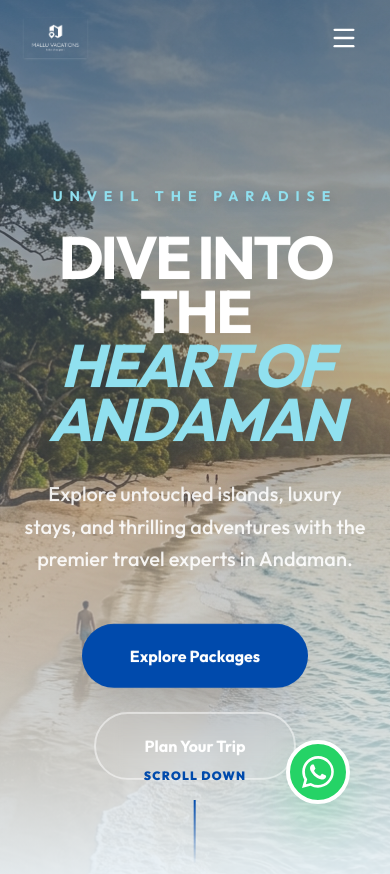
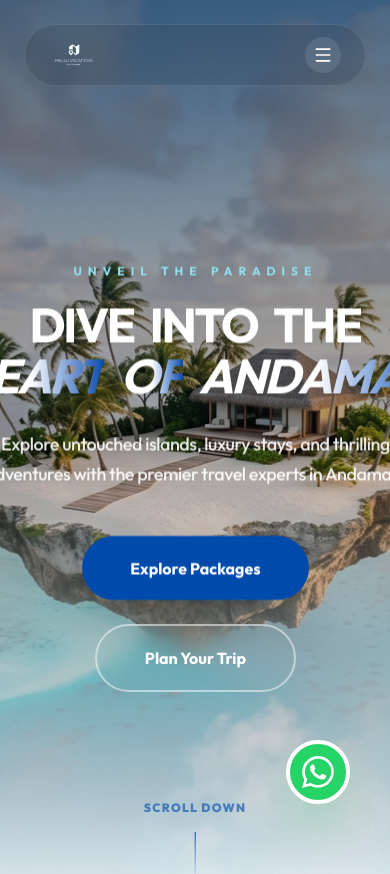
Before and after one commit to shaheedulaslam/mallu-vacations, a Next.js app: page / in a window 390 px wide. Shown: the top 874 px of the page. Built offline with nearby package versions, Linux system fonts and the light colour scheme.

Commit message:
some updates

```diff
--- a/src/app/layout.tsx
+++ b/src/app/layout.tsx
@@ -29,7 +29,7 @@ export default function RootLayout({
   children: React.ReactNode;
 }>) {
   return (
-    <html lang="en" className="scroll-smooth">
+    <html lang="en" className="scroll-smooth" suppressHydrationWarning>
       <body className={`${outfit.variable} antialiased selection:bg-primary selection:text-white`}>
         <Preloader />
         <SmoothScroll>
--- a/src/components/layout/Navbar.tsx
+++ b/src/components/layout/Navbar.tsx
@@ -1,10 +1,10 @@
 "use client";
 
-import { useState, useEffect, useCallback, memo } from "react";
+import { useState, useEffect, useRef } from "react";
 import Link from "next/link";
 import Image from "next/image";
-import { motion, AnimatePresence } from "framer-motion";
-import { Menu, X } from "lucide-react";
+import { motion, AnimatePresence, useScroll, useTransform, useMotionValue, useSpring } from "framer-motion";
+import { Menu, X, ArrowRight } from "lucide-react";
 import { cn } from "@/lib/utils";
 
 const navLinks = [
@@ -15,126 +15,178 @@ const navLinks = [
   { name: "Contact", href: "#contact" },
 ];
 
-function Navbar() {
+export default function Navbar() {
   const [isScrolled, setIsScrolled] = useState(false);
+  const [isVisible, setIsVisible] = useState(true);
   const [isMobileMenuOpen, setIsMobileMenuOpen] = useState(false);
+  const [activeLink, setActiveLink] = useState("Home");
+  const lastScrollY = useRef(0);
 
-  // Optimized scroll listener with passive flag
+  // 🖱️ Scroll Logic: Hide on scroll down, show on scroll up
   useEffect(() => {
     const handleScroll = () => {
-      const scrolled = window.scrollY > 50;
-      if (scrolled !== isScrolled) {
-        setIsScrolled(scrolled);
+      const currentScrollY = window.scrollY;
+
+      // Background change logic
+      setIsScrolled(currentScrollY > 50);
+
+      // Hide/Show logic
+      if (currentScrollY > lastScrollY.current && currentScrollY > 100) {
+        setIsVisible(false);
+      } else {
+        setIsVisible(true);
       }
+      lastScrollY.current = currentScrollY;
     };
 
     window.addEventListener("scroll", handleScroll, { passive: true });
     return () => window.removeEventListener("scroll", handleScroll);
-  }, [isScrolled]);
-
-  const toggleMobileMenu = useCallback(() => {
-    setIsMobileMenuOpen(prev => !prev);
   }, []);
 
   return (
-    <header
+    <>
+      <motion.header
+        initial={{ y: -100, opacity: 0 }}
+        animate={{
+          y: isVisible ? 0 : -100,
+          opacity: 1,
+          scale: isScrolled ? 0.95 : 1
+        }}
+        transition={{ duration: 0.5, ease: [0.76, 0, 0.24, 1] }}
+        className="fixed top-6 left-0 w-full z-50 px-6 flex justify-center pointer-events-none"
+      >
+        <div
           className={cn(
-        "fixed top-0 left-0 w-full z-50 transition-all duration-500 px-6 py-4 translate-z-0",
+            "w-full max-w-5xl flex items-center justify-between px-6 py-3 rounded-full transition-all duration-500 pointer-events-auto",
             isScrolled
-          ? "bg-white/95 backdrop-blur-md border-b border-blue-100 py-3 shadow-xl"
-          : "bg-transparent"
+              ? "bg-white/80 backdrop-blur-xl border border-blue-100 shadow-[0_8px_32px_rgba(0,74,172,0.1)]"
+              : "bg-black/10 backdrop-blur-md border border-white/10"
           )}
         >
-      <nav className="max-w-7xl mx-auto flex items-center justify-between">
+          {/* 🏷️ LOGO */}
           <Link href="/" className="flex items-center gap-2">
             <Image
               src="/logo.png"
-            alt="Mallu Vacations Logo"
-            width={300}
-            height={150}
+              alt="Mallu Vacations"
+              width={160}
+              height={60}
               className={cn(
-              "h-10 md:h-12 w-auto object-contain transition-all duration-300",
-              !isScrolled && "brightness-0 invert shadow-sm"
+                "h-8 md:h-10 w-auto object-contain transition-all duration-500",
+                !isScrolled && "brightness-0 invert"
               )}
               priority
             />
           </Link>
 
-        {/* Desktop Nav */}
-        <div className="hidden md:flex items-center gap-8">
+          {/* 🗺️ CENTER NAVIGATION */}
+          <nav className="hidden md:flex items-center gap-2">
             {navLinks.map((link) => (
               <Link
                 key={link.name}
                 href={link.href}
+                onMouseEnter={() => setActiveLink(link.name)}
                 className={cn(
-                "transition-colors text-sm font-bold uppercase tracking-widest translate-z-0",
-                isScrolled ? "text-[#003366] hover:text-[#004aac]" : "text-white/90 hover:text-white"
+                  "relative px-5 py-2 text-xs font-black uppercase tracking-[0.2em] transition-all duration-300 rounded-full",
+                  isScrolled
+                    ? (activeLink === link.name ? "text-[#004aac]" : "text-[#003366]/60 hover:text-[#003366]")
+                    : (activeLink === link.name ? "text-white" : "text-white/50 hover:text-white")
                 )}
+              >
+                {activeLink === link.name && (
+                  <motion.div
+                    layoutId="nav-pill"
+                    className={cn(
+                      "absolute inset-0 z-10 rounded-full",
+                      isScrolled ? "bg-blue-50/50" : "bg-white/10"
+                    )}
+                    transition={{ type: "spring", stiffness: 380, damping: 30 }}
+                  />
+                )}
+                <span className="relative z-20">{link.name}</span>
+              </Link>
+            ))}
+          </nav>
+
+          {/* 🚀 CTA BUTTON */}
+          <div className="flex items-center gap-4">
+            <a
+              href="https://wa.me/919876543210"
+              target="_blank"
+              rel="noopener noreferrer"
+              className={cn(
+                "hidden md:flex items-center gap-2 pl-6 pr-4 py-2 rounded-full font-bold text-xs uppercase tracking-widest transition-all group overflow-hidden relative",
+                isScrolled
+                  ? "bg-[#004aac] text-white shadow-lg shadow-blue-500/20"
+                  : "bg-white text-[#004aac] shadow-xl shadow-white/10"
+              )}
+            >
+              <span className="relative z-10">Plan Trip</span>
+              <div className="w-8 h-8 rounded-full bg-white/20 flex items-center justify-center group-hover:translate-x-1 transition-transform">
+                <ArrowRight size={14} />
+              </div>
+            </a>
+
+            {/* Mobile Menu Toggle */}
+            <button
+              onClick={() => setIsMobileMenuOpen(true)}
+              className={cn(
+                "md:hidden p-2 rounded-full transition-colors",
+                isScrolled ? "bg-blue-50 text-[#003366]" : "bg-white/10 text-white"
+              )}
+            >
+              <Menu size={20} />
+            </button>
+          </div>
+        </div>
+      </motion.header>
+
+      {/* 📱 MOBILE OVERLAY MENU */}
+      <AnimatePresence>
+        {isMobileMenuOpen && (
+          <motion.div
+            initial={{ opacity: 0, backdropFilter: "blur(0px)" }}
+            animate={{ opacity: 1, backdropFilter: "blur(20px)" }}
+            exit={{ opacity: 0, backdropFilter: "blur(0px)" }}
+            className="fixed inset-0 z-[100] bg-[#001d3d]/90 flex flex-col items-center justify-center p-8"
+          >
+            <button
+              onClick={() => setIsMobileMenuOpen(false)}
+              className="absolute top-10 right-10 p-4 rounded-full bg-white/10 text-white"
+            >
+              <X size={32} />
+            </button>
+
+            <div className="flex flex-col gap-8 text-center">
+              {navLinks.map((link, idx) => (
+                <motion.div
+                  key={link.name}
+                  initial={{ opacity: 0, y: 20 }}
+                  animate={{ opacity: 1, y: 0 }}
+                  transition={{ delay: idx * 0.1 }}
+                >
+                  <Link
+                    href={link.href}
+                    onClick={() => setIsMobileMenuOpen(false)}
+                    className="text-white text-4xl font-bold tracking-tighter hover:text-tropical transition-colors"
                   >
                     {link.name}
                   </Link>
+                </motion.div>
               ))}
-          <a
-            href="https://wa.me/919876543210?text=Hi, I'm interested in booking a trip with Mallu Vacations!"
-            target="_blank"
-            rel="noopener noreferrer"
-            className={cn(
-              "px-6 py-2 rounded-full font-bold transition-all shadow-lg text-center",
-              isScrolled
-                ? "bg-[#004aac] text-white hover:bg-[#003366] shadow-blue-500/20"
-                : "bg-white text-[#004aac] hover:bg-blue-50 shadow-white/10"
-            )}
+
+              <motion.a
+                initial={{ opacity: 0, scale: 0.9 }}
+                animate={{ opacity: 1, scale: 1 }}
+                transition={{ delay: 0.6 }}
+                href="https://wa.me/919876543210"
+                className="mt-12 bg-white text-[#004aac] px-12 py-6 rounded-2xl font-black uppercase tracking-widest text-lg shadow-2xl"
               >
-            Book Now
-          </a>
-        </div>
-
-        {/* Mobile Toggle */}
-        <button
-          className={cn(
-            "md:hidden p-2 transition-colors",
-            isScrolled ? "text-[#003366]" : "text-white"
-          )}
-          onClick={toggleMobileMenu}
-        >
-          {isMobileMenuOpen ? <X size={28} /> : <Menu size={28} />}
-        </button>
-      </nav>
-
-      {/* Mobile Menu */}
-      <AnimatePresence>
-        {isMobileMenuOpen && (
-          <motion.div
-            initial={{ opacity: 0, y: -20 }}
-            animate={{ opacity: 1, y: 0 }}
-            exit={{ opacity: 0, y: -20 }}
-            className="absolute top-full left-0 w-full bg-[#f0f9ff] backdrop-blur-xl border-b border-blue-100 p-6 md:hidden shadow-2xl"
-          >
-            <div className="flex flex-col gap-6">
-              {navLinks.map((link) => (
-                <Link
-                  key={link.name}
-                  href={link.href}
-                  className="text-[#003366] text-lg font-black uppercase tracking-widest"
-                  onClick={() => setIsMobileMenuOpen(false)}
-                >
-                  {link.name}
-                </Link>
-              ))}
-              <a
-                href="https://wa.me/919876543210?text=Hi, I'm interested in booking a trip with Mallu Vacations!"
-                target="_blank"
-                rel="noopener noreferrer"
-                className="bg-[#004aac] text-white px-6 py-4 rounded-xl font-bold w-full shadow-xl shadow-blue-500/20 text-center"
-              >
-                Book Now
-              </a>
+                Book Your Island Trip
+              </motion.a>
             </div>
           </motion.div>
         )}
       </AnimatePresence>
-    </header>
+    </>
   );
 }
-
-export default memo(Navbar);
--- a/src/components/sections/Hero.tsx
+++ b/src/components/sections/Hero.tsx
@@ -6,10 +6,11 @@ import { motion, AnimatePresence } from "framer-motion";
 import gsap from "gsap";
 
 const bgImages = [
+  "/images/hero1-jpg.webp",
+  "/images/about_us.png",
+  "/images/neil_island.png",
   "/images/hero.png",
   "/images/havelock.png",
-  "/images/neil_island.png",
-  "/images/about_us.png",
 ];
 
 export default function Hero() {
@@ -22,19 +23,47 @@ export default function Hero() {
     }, 4500);
 
     const ctx = gsap.context(() => {
-      gsap.from(".hero-text", {
-        y: 60,
+      const tl = gsap.timeline({ defaults: { ease: "power4.out" } });
+
+      // 1. Tagline Reveal
+      tl.from(".hero-tagline", {
+        y: 20,
         opacity: 0,
-        duration: 1.2,
-        stagger: 0.15,
-        ease: "power3.out",
-        clearProps: "all",
+        duration: 1,
+        delay: 0.5
       });
 
-      // Floating animation for content
+      // 2. Line 1: "DIVE INTO THE"
+      tl.from(".line-1-word", {
+        y: 100,
+        opacity: 0,
+        filter: "blur(10px)",
+        duration: 1.2,
+        stagger: 0.1,
+      }, "-=0.8");
+
+      // 3. Line 2: "HEART OF ANDAMAN"
+      tl.from(".line-2-word", {
+        y: 100,
+        opacity: 0,
+        scale: 0.8,
+        filter: "blur(15px)",
+        duration: 1.5,
+        stagger: 0.15,
+      }, "-=1");
+
+      // 4. Subtext & Buttons
+      tl.from(".hero-fade-up", {
+        y: 30,
+        opacity: 0,
+        duration: 1,
+        stagger: 0.1
+      }, "-=0.8");
+
+      // Floating animation for overall content
       gsap.to(".hero-float", {
-        y: 20,
-        duration: 2,
+        y: 15,
+        duration: 2.5,
         repeat: -1,
         yoyo: true,
         ease: "sine.inOut"
@@ -54,13 +83,13 @@ export default function Hero() {
     >
       {/* Background Animated Carousel */}
       <div className="absolute inset-0 z-0 pointer-events-none">
-        <AnimatePresence mode="wait">
+        <AnimatePresence initial={false}>
           <motion.div
             key={bgImages[index]}
-            initial={{ opacity: 0, scale: 1.2 }}
+            initial={{ opacity: 0, scale: 1.1 }}
             animate={{ opacity: 1, scale: 1 }}
-            exit={{ opacity: 0, scale: 1.1 }}
-            transition={{ duration: 1.2, ease: "easeInOut" }}
+            exit={{ opacity: 0 }}
+            transition={{ duration: 2, ease: "easeInOut" }}
             className="absolute inset-0"
           >
             <Image
@@ -69,32 +98,45 @@ export default function Hero() {
               fill
               priority
               sizes="100vw"
-              className="object-cover brightness-75 transition-transform duration-[4500ms] ease-linear scale-105"
+              className="object-cover brightness-75 transition-transform duration-[4500ms] ease-linear scale-110"
             />
           </motion.div>
         </AnimatePresence>
         {/* Coastal Blue Overlay */}
-        <div className="absolute inset-0 bg-gradient-to-b from-[#003366]/40 via-transparent to-[#f0f9ff] z-10" />
+        <div className="absolute inset-0 bg-gradient-to-b from-[#003366]/60 via-transparent to-[#f0f9ff] z-10" />
       </div>
 
       {/* Content */}
-      <div className="hero-float relative z-20 text-center px-6 max-w-6xl will-change-transform">
+      <div className="hero-float relative z-20 text-center px-6 max-w-7xl will-change-transform">
         <span
-          className="hero-text inline-block text-tropical font-bold uppercase tracking-[0.5em] text-sm md:text-base mb-6 drop-shadow-lg"
+          className="hero-tagline inline-block text-tropical font-bold uppercase tracking-[0.5em] text-xs md:text-sm mb-6 drop-shadow-lg"
         >
           Unveil the Paradise
         </span>
 
-        <h1 className="hero-text text-6xl md:text-9xl font-bold text-white mb-8 tracking-tighter leading-[0.9] drop-shadow-2xl">
-          DIVE INTO THE <br />
-          <span className="text-tropical italic">HEART OF ANDAMAN</span>
+        <h1 className="text-5xl md:text-[8.5rem] font-bold text-white mb-8 tracking-tighter leading-[0.9] flex flex-col items-center">
+          <div className="overflow-hidden flex gap-x-4 md:gap-x-8">
+            {"DIVE INTO THE".split(" ").map((word, i) => (
+              <span key={i} className="line-1-word inline-block drop-shadow-2xl">{word}</span>
+            ))}
+          </div>
+          <div className="overflow-hidden flex gap-x-4 md:gap-x-8 mt-2 md:mt-4">
+            {"HEART OF ANDAMAN".split(" ").map((word, i) => (
+              <span
+                key={i}
+                className="line-2-word inline-block bg-gradient-to-r from-white via-white to-[#004aac] bg-clip-text text-transparent drop-shadow-2xl italic"
+              >
+                {word}
+              </span>
+            ))}
+          </div>
         </h1>
 
-        <p className="hero-text text-xl md:text-2xl text-white/90 max-w-3xl mx-auto mb-12 leading-relaxed font-medium">
+        <p className="hero-fade-up text-lg md:text-2xl text-white/90 max-w-3xl mx-auto mb-12 leading-relaxed font-medium tracking-tight">
           Explore untouched islands, luxury stays, and thrilling adventures with the premier travel experts in Andaman.
         </p>
 
-        <div className="hero-text flex flex-col md:flex-row items-center justify-center gap-6">
+        <div className="hero-fade-up flex flex-col md:flex-row items-center justify-center gap-6">
           <a
             href="https://wa.me/919876543210?text=Hi, I want to explore the vacation packages in Andaman!"
             target="_blank"
@@ -114,11 +156,11 @@ export default function Hero() {
       <motion.div
         initial={{ opacity: 0 }}
         animate={{ opacity: 1 }}
-        transition={{ delay: 2, duration: 1 }}
-        className="absolute bottom-16 left-1/2 -translate-x-1/2 flex flex-col items-center gap-4 z-20"
+        transition={{ delay: 3.5, duration: 1 }}
+        className="absolute bottom-12 left-1/2 -translate-x-1/2 flex flex-col items-center gap-4 z-20"
       >
-        <span className="text-[#004aac] text-xs uppercase tracking-widest font-black">Scroll Down</span>
-        <div className="w-[2px] h-16 bg-gradient-to-b from-[#004aac] to-transparent" />
+        <span className="text-[#004aac] text-xs uppercase tracking-widest font-black opacity-60">Scroll Down</span>
+        <div className="w-[1.5px] h-12 bg-gradient-to-b from-[#004aac] to-transparent shadow-lg" />
       </motion.div>
     </section>
   );
```
Also changed, not shown: src/components/layout/SmoothScroll.tsx (+4 -4 lines), public/images/hero1-jpg.webp (added). Lines whose indentation alone changed are shown as unchanged.
